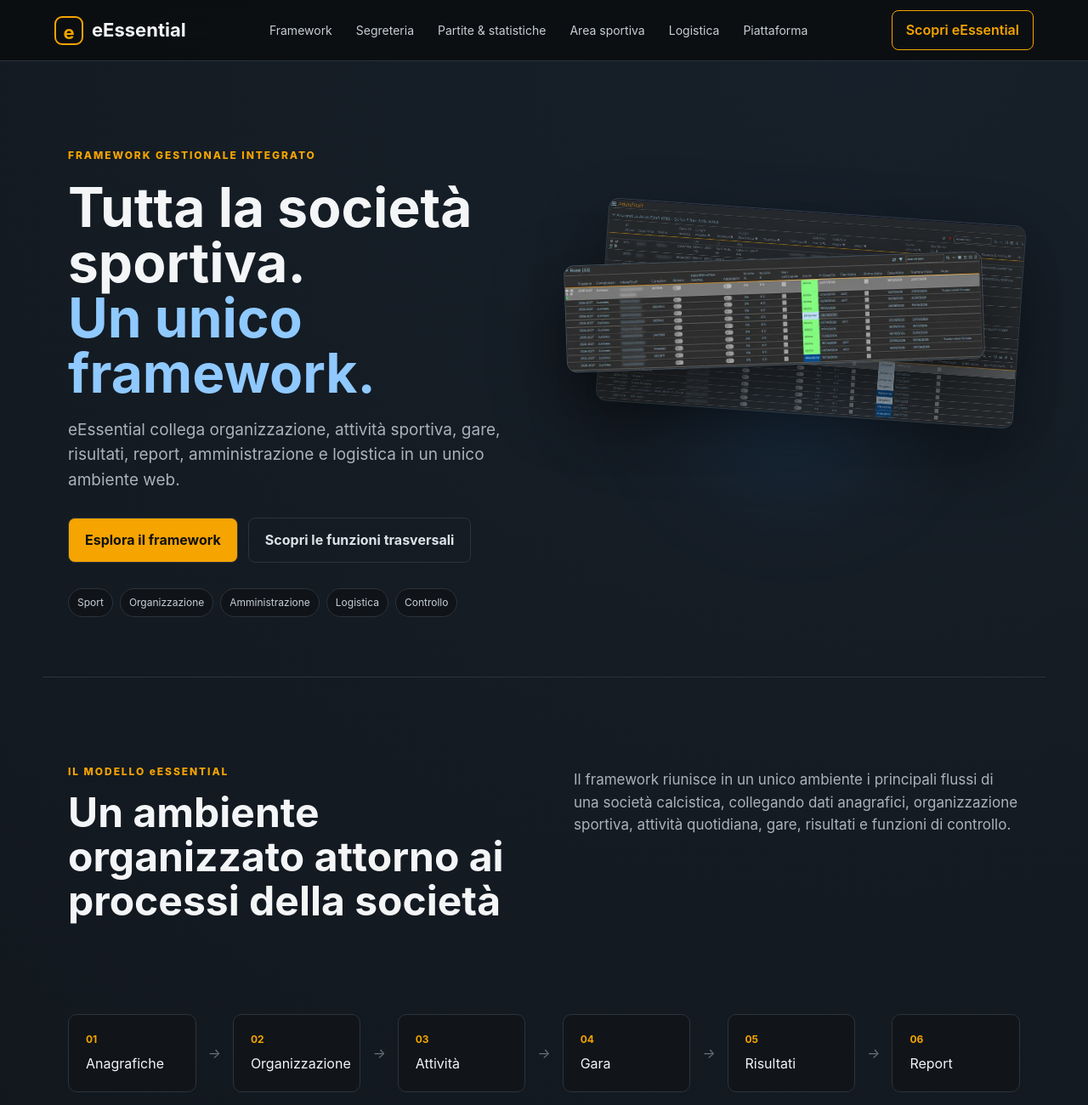
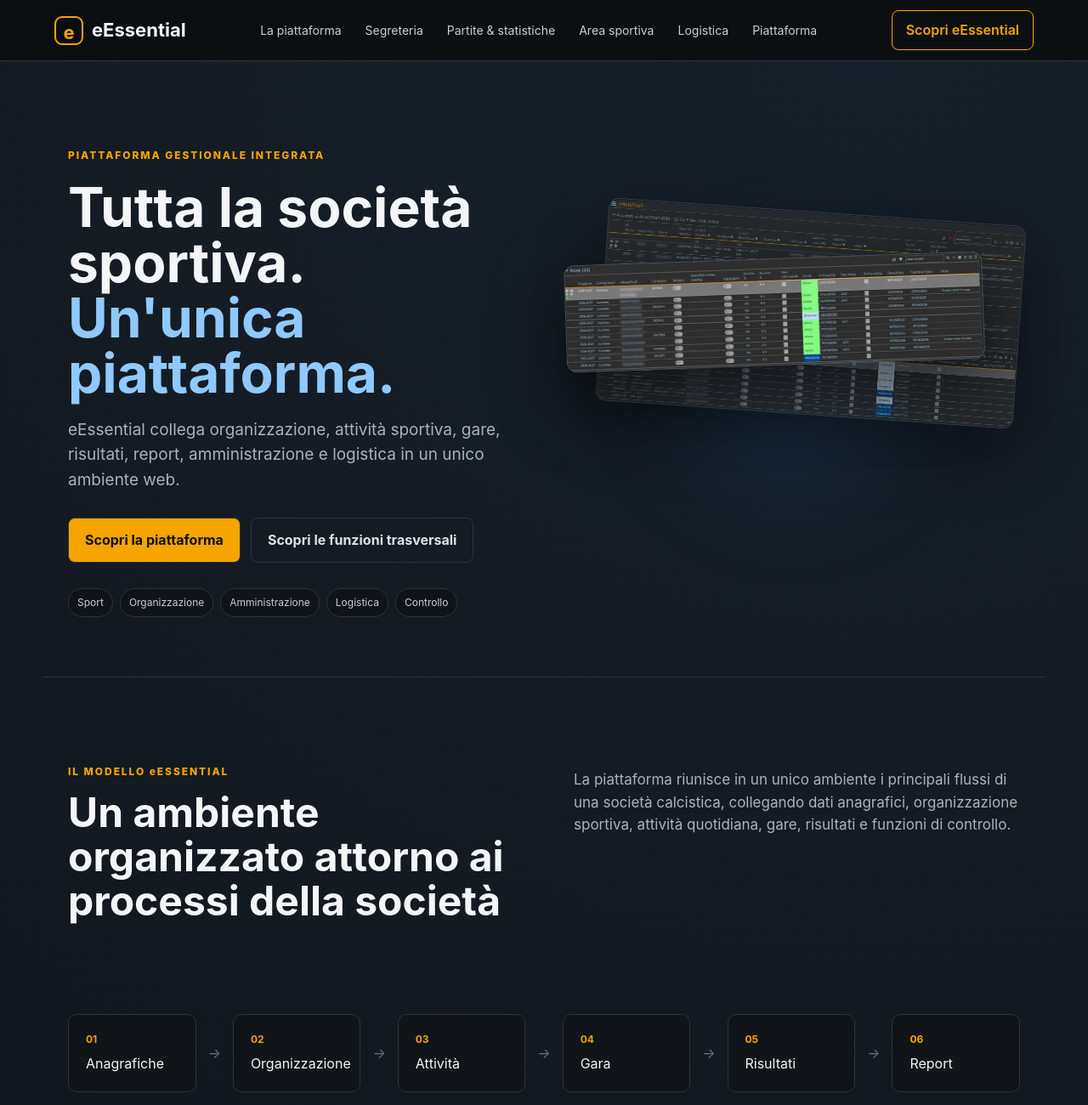
Before and after one commit to eessential-framework/eEssentialCalcio, a plain HTML site: page index.html in a window 1280 px wide. Shown: the top 1300 px of the page at 85% size. Drawn offline with Linux system fonts and the light colour scheme.

Commit message:
Add files via upload

```diff
--- a/index.html
+++ b/index.html
@@ -3,15 +3,15 @@
 <head>
 <meta charset="utf-8">
 <meta name="viewport" content="width=device-width, initial-scale=1">
-<meta name="description" content="eEssential — framework gestionale integrato per società sportive di calcio.">
-<title>eEssential — Framework gestionale per società sportive di calcio</title>
+<meta name="description" content="eEssential — piattaforma gestionale integrata per società sportive di calcio.">
+<title>eEssential — Piattaforma gestionale per società sportive di calcio</title>
 <link rel="stylesheet" href="styles.css">
 </head>
 <body>
 <header class="nav">
   <a class="brand" href="#top"><span class="mark">e</span><span>eEssential</span></a>
   <nav>
-    <a href="#framework">Framework</a>
+    <a href="#framework">La piattaforma</a>
     <a href="#segreteria">Segreteria</a><a href="#partite">Partite & statistiche</a>
     <a href="#sport">Area sportiva</a>
     <a href="#logistica">Logistica</a>
@@ -23,11 +23,11 @@
 <main id="top">
 <section class="hero">
   <div class="hero-copy">
-    <p class="eyebrow">FRAMEWORK GESTIONALE INTEGRATO</p>
-    <h1>Tutta la società sportiva.<br><span>Un unico framework.</span></h1>
+    <p class="eyebrow">PIATTAFORMA GESTIONALE INTEGRATA</p>
+    <h1>Tutta la società sportiva.<br><span>Un'unica piattaforma.</span></h1>
     <p class="lead">eEssential collega organizzazione, attività sportiva, gare, risultati, report, amministrazione e logistica in un unico ambiente web.</p>
     <div class="hero-actions">
-      <a class="btn primary" href="#framework">Esplora il framework</a>
+      <a class="btn primary" href="#framework">Scopri la piattaforma</a>
       <a class="btn ghost" href="#platform">Scopri le funzioni trasversali</a>
     </div>
     <div class="pill-row">
@@ -48,7 +48,7 @@
     <p class="eyebrow">IL MODELLO eESSENTIAL</p>
     <h2>Un ambiente organizzato attorno ai processi della società</h2>
   </div>
-  <p>Il framework riunisce in un unico ambiente i principali flussi di una società calcistica, collegando dati anagrafici, organizzazione sportiva, attività quotidiana, gare, risultati e funzioni di controllo.</p>
+  <p>La piattaforma riunisce in un unico ambiente i principali flussi di una società calcistica, collegando dati anagrafici, organizzazione sportiva, attività quotidiana, gare, risultati e funzioni di controllo.</p>
 </section>
 
 <section class="flow">
@@ -232,7 +232,7 @@
 
 <section class="cta" id="contatti">
   <p class="eyebrow">eESSENTIAL</p>
-  <h2>Un framework costruito intorno ai processi della società sportiva.</h2>
+  <h2>Una piattaforma costruita intorno ai processi della società sportiva.</h2>
   <p>Segreteria · Sport · Organizzazione · Amministrazione · Logistica · Controllo</p>
   <div class="cta-actions">
     <a class="btn primary" href="assets/eEssential_Brochure_Dark.pdf" target="_blank" rel="noopener">Scarica la brochure PDF</a>
@@ -243,7 +243,7 @@
 
 <footer>
   <span>eEssential</span>
-  <span>Framework gestionale integrato per società sportive di calcio</span>
+  <span>Piattaforma gestionale integrata per società sportive di calcio</span>
 </footer>
 <script src="script.js"></script>
 </body>
```
Also changed, not shown: 1 other file.
